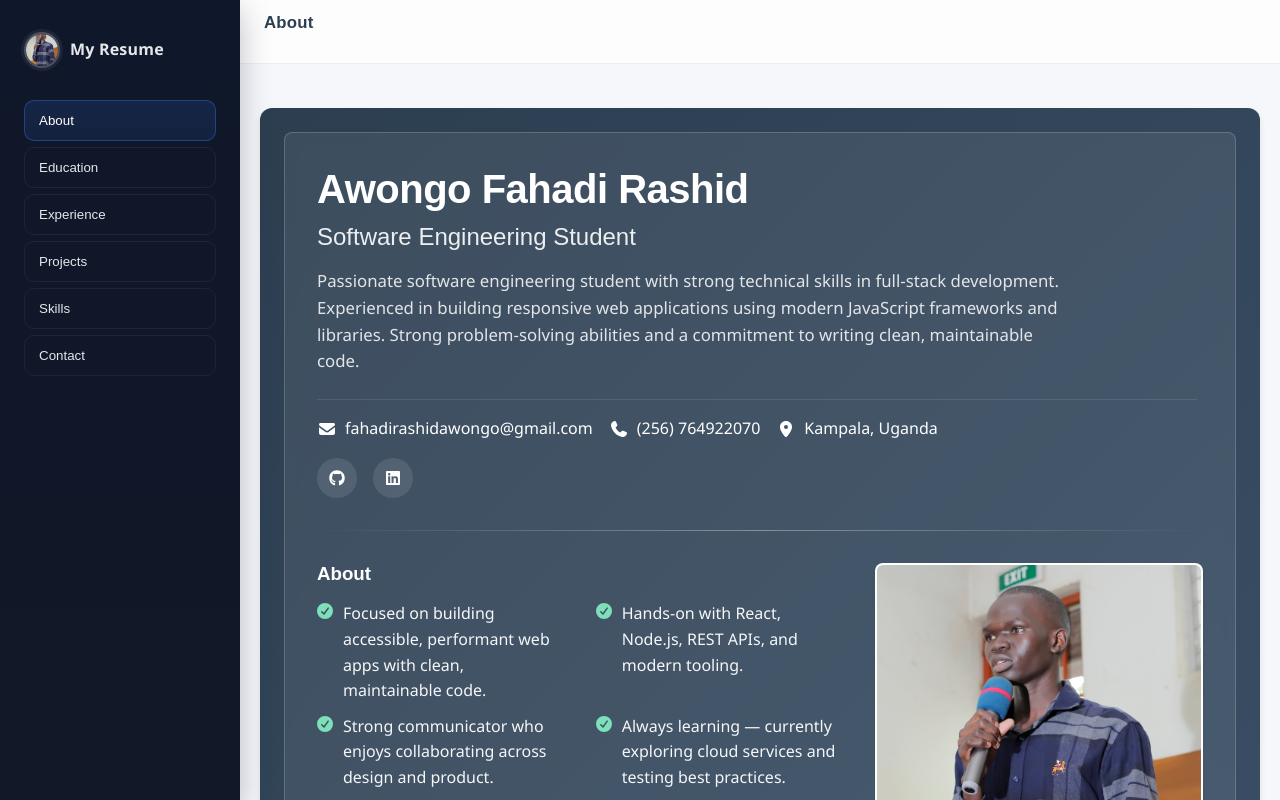
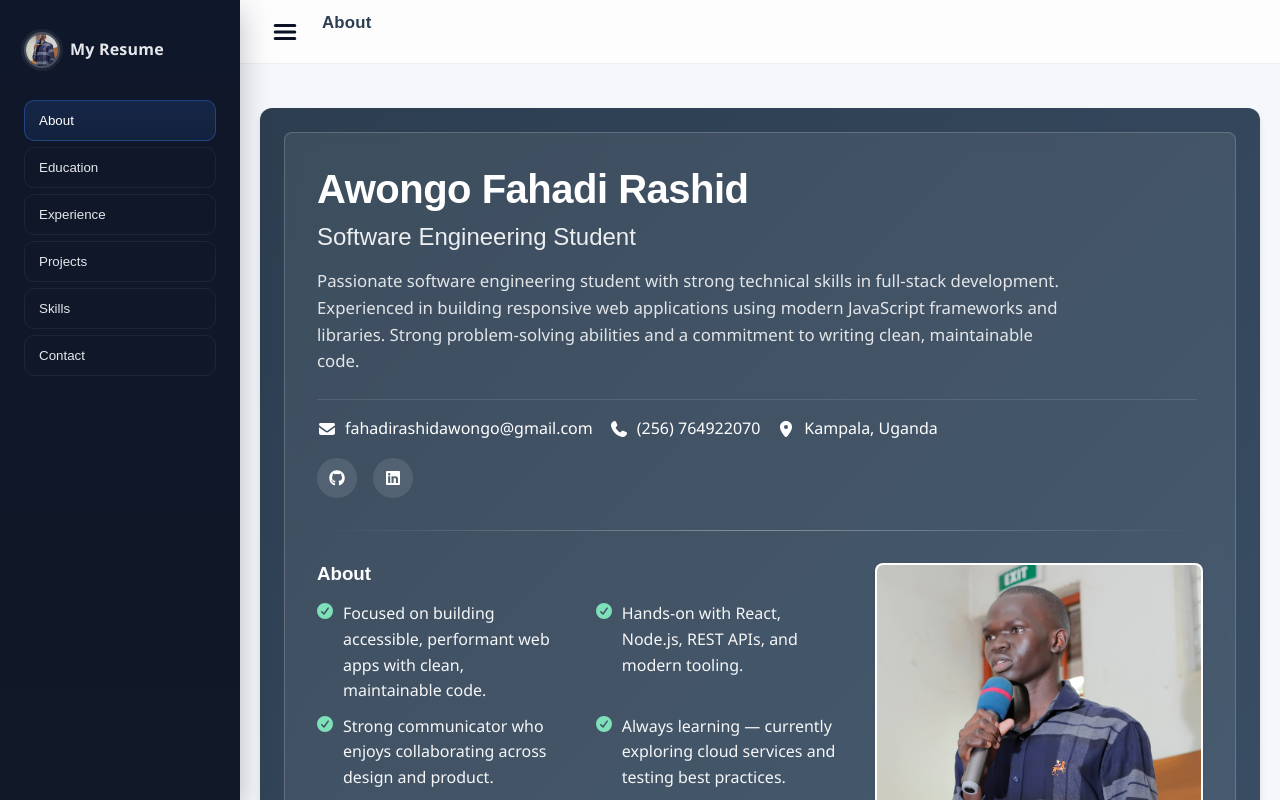
Before and after one commit to Afrah-create/My-resume, a React (Create React App) app: page / in a window 1280 px wide. Shown: the top 800 px of the page. Built offline with nearby package versions, Linux system fonts and the light colour scheme.

Commit message:
humberger menu fixed

```diff
--- a/src/Components/Layout/Layout.css
+++ b/src/Components/Layout/Layout.css
@@ -16,24 +16,46 @@
   --spacing-xl: 32px;
 }
 
+/* Overlay for mobile when sidebar is open */
+.sidebar-overlay {
+  position: fixed;
+  inset: 0;
+  background: rgba(15, 23, 42, 0.45); /* slate-900 */
+  opacity: 0;
+  pointer-events: none;
+  transition: opacity 0.2s ease;
+  z-index: 900; /* below sidebar(1000) */
+}
+.sidebar-overlay.show {
+  opacity: 1;
+  pointer-events: auto;
+}
+
 .layout {
-  display: grid;
-  grid-template-columns: var(--sidebar-width) 1fr;
+  display: block;
   min-height: 100vh;
   background: #f5f7fb;
+  overflow-x: hidden;
 }
 
-/* Sidebar */
+/* Sidebar (fixed, toggled via transform on all sizes) */
 .sidebar {
-  position: sticky;
+  position: fixed;
   top: 0;
+  left: 0;
+  width: var(--sidebar-width);
+  max-width: calc(100vw - 80px);
   height: 100vh;
   background: linear-gradient(180deg, var(--sidebar-bg), var(--sidebar-bg-2));
   color: var(--sidebar-text);
   padding: var(--spacing-xl) var(--spacing-lg);
   box-shadow: var(--shadow);
-  z-index: 20;
+  transform: translate3d(0, 0, 0);
+  transition: transform 0.25s ease;
+  will-change: transform;
+  z-index: 1000;
 }
+.sidebar.open { transform: translate3d(0, 0, 0) !important; }
 
 .brand {
   display: flex;
@@ -96,6 +118,7 @@
 .content {
   position: relative;
   min-width: 0;
+  overflow: visible;
 }
 
 .topbar {
@@ -118,36 +141,30 @@
 }
 
 .nav-toggle {
-  display: none; /* visible on small screens */
+  display: inline-flex; /* always visible */
   width: 42px;
   height: 42px;
   border-radius: 10px;
-  border: 1px solid rgba(2,6,23,0.1);
-  background: #fff;
+  border: none; /* avoid faint single vertical line */
+  background: transparent;
   cursor: pointer;
+  align-items: center;
+  justify-content: center;
 }
 
-.hamburger,
-.hamburger::before,
-.hamburger::after {
+/* New SVG icons for menu/close */
+.nav-toggle .icon {
   display: block;
-  width: 18px;
-  height: 2px;
-  background: #0f172a;
-  content: "";
-  position: relative;
-  margin: 0 auto;
+  width: 22px;
+  height: 22px;
+  color: #0f172a; /* slate-900 via currentColor */
 }
+.nav-toggle .icon path { stroke: currentColor; }
+.nav-toggle:hover { background: rgba(2,6,23,0.04); }
 
-.hamburger::before {
-  top: -6px;
-  position: relative;
-}
-
-.hamburger::after {
-  top: 4px;
-  position: relative;
-}
+/* Inline SVG icon styling */
+.menu-icon { display: block; width: 26px; height: 26px; color: #0b1225; }
+.menu-icon path, .menu-icon line { stroke: currentColor; }
 
 .content-inner {
   padding: var(--spacing-lg);
@@ -155,26 +172,16 @@
   margin: 0 auto;
 }
 
-/* Responsive */
+/* Desktop: push content to the right of the fixed sidebar */
+@media (min-width: 1025px) {
+  .content { margin-left: var(--sidebar-width); }
+}
+
+/* Mobile/tablet: content full width, sidebar overlays */
 @media (max-width: 1024px) {
-  .layout {
-    grid-template-columns: 0 1fr;
-  }
-  .sidebar {
-    position: fixed;
-    left: -320px;
-    width: var(--sidebar-width);
-    max-width: calc(100vw - 80px);
-    height: 100vh;
-    transition: left 0.22s ease;
-  }
-  .sidebar.open {
-    left: 0;
-  }
-  .nav-toggle {
-    display: inline-grid;
-    place-items: center;
-  }
+  .nav-toggle { display: inline-flex; }
+  /* On small screens, hide the sidebar only when not open */
+  .sidebar:not(.open) { transform: translate3d(-100%, 0, 0); }
 }
 
 /* Slightly smaller sidebar on medium screens */
@@ -204,9 +211,4 @@
     height: 38px;
     border-radius: 8px;
   }
-  .hamburger,
-  .hamburger::before,
-  .hamburger::after {
-    width: 16px;
-  }
 }
--- a/src/Components/Layout/Layout.js
+++ b/src/Components/Layout/Layout.js
@@ -14,7 +14,7 @@ const Layout = ({ children, sections, activeSection, onSectionChange }) => {
   return (
     <div className="layout">
       {/* Sidebar Navigation */}
-      <aside className={`sidebar ${open ? 'open' : ''}`} aria-label="Primary">
+      <aside id="primary-sidebar" className={`sidebar ${open ? 'open' : ''}`} aria-label="Primary">
         <div className="brand">
           <img
             className="brand-avatar"
@@ -46,11 +46,46 @@ const Layout = ({ children, sections, activeSection, onSectionChange }) => {
         <header className="topbar">
           <button
             className="nav-toggle"
-            aria-label="Toggle navigation"
+            aria-label={open ? 'Close navigation' : 'Open navigation'}
             aria-expanded={open}
+            aria-controls="primary-sidebar"
+            type="button"
             onClick={() => setOpen((v) => !v)}
+            onKeyDown={(e) => {
+              if (e.key === 'Enter' || e.key === ' ') {
+                e.preventDefault();
+                setOpen((v) => !v);
+              }
+            }}
           >
-            <span className="hamburger" />
+            {open ? (
+              <svg
+                className="menu-icon"
+                xmlns="http://www.w3.org/2000/svg"
+                viewBox="0 0 24 24"
+                width="28"
+                height="28"
+                role="img"
+                aria-hidden="true"
+              >
+                <line x1="6" y1="6" x2="18" y2="18" stroke="#0f172a" strokeWidth="3" strokeLinecap="round" vectorEffect="non-scaling-stroke" />
+                <line x1="18" y1="6" x2="6" y2="18" stroke="#0f172a" strokeWidth="3" strokeLinecap="round" vectorEffect="non-scaling-stroke" />
+              </svg>
+            ) : (
+              <svg
+                className="menu-icon"
+                xmlns="http://www.w3.org/2000/svg"
+                viewBox="0 0 24 24"
+                width="28"
+                height="28"
+                role="img"
+                aria-hidden="true"
+              >
+                <line x1="3" y1="6" x2="21" y2="6" stroke="#0f172a" strokeWidth="3" strokeLinecap="round" vectorEffect="non-scaling-stroke" />
+                <line x1="3" y1="12" x2="21" y2="12" stroke="#0f172a" strokeWidth="3" strokeLinecap="round" vectorEffect="non-scaling-stroke" />
+                <line x1="3" y1="18" x2="21" y2="18" stroke="#0f172a" strokeWidth="3" strokeLinecap="round" vectorEffect="non-scaling-stroke" />
+              </svg>
+            )}
           </button>
           <h1 className="topbar-title">{sections.find(s => s.id === activeSection)?.label || 'About'}</h1>
         </header>
@@ -59,6 +94,14 @@ const Layout = ({ children, sections, activeSection, onSectionChange }) => {
           {children}
         </div>
       </main>
+      {/* Overlay to close sidebar on mobile */}
+      <div
+        className={`sidebar-overlay ${open ? 'show' : ''}`}
+        onClick={() => setOpen(false)}
+        onKeyDown={(e) => { if (e.key === 'Escape') setOpen(false); }}
+        tabIndex={-1}
+        aria-hidden={!open}
+      />
     </div>
   );
 };
```
